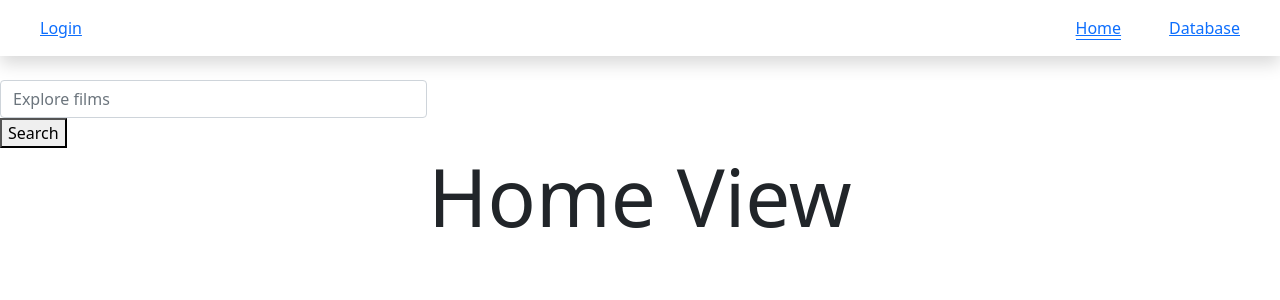
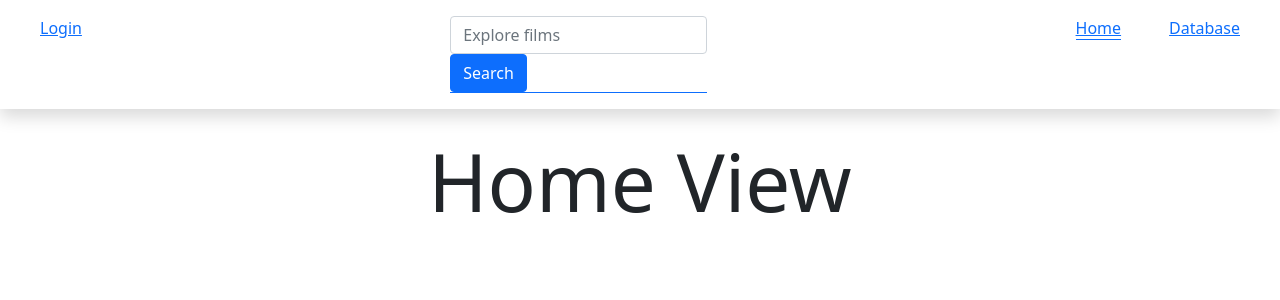
Before and after one commit to ColinPatrick/final_project, a React app: page / in a window 1280 px wide. Shown: the top 300 px of the page. Built offline with nearby package versions, Linux system fonts and the light colour scheme.

Commit message:
errors fixed

```diff
--- a/package.json
+++ b/package.json
@@ -55,6 +55,7 @@
     "react-accessible-dropdown-menu-hook": "^2.2.0",
     "react-dom": "^17.0.1",
     "react-dropdown-now": "^5.0.0",
+    "react-live-search": "^1.0.2",
     "react-router": "^5.2.0",
     "react-router-dom": "^5.2.0",
     "react-select": "^4.3.0",
--- a/src/client/App.tsx
+++ b/src/client/App.tsx
@@ -25,7 +25,6 @@ const App: React.FC<AppProps> = props => {
         <BrowserRouter>
 		<Nav
 		loggedIn = {loggedUser} />
-		<SearchBar />
 			<Switch>
 				<Route exact path='/'>
 					<Home />
@@ -43,7 +42,7 @@ const App: React.FC<AppProps> = props => {
 				<Route exact path='/film/:filmid'>
 					<FilmDeets />
 				</Route>
-				<Route exact path={`/:searchTerm`}>
+				<Route exact path={`/search/:searchTerm`}>
 					<SearchResults />
 				</Route>
 				<Route exact path='/profile/:userid'>
--- a/src/client/components/Nav.tsx
+++ b/src/client/components/Nav.tsx
@@ -1,6 +1,8 @@
 import * as React from 'react';
 import { NavLink } from 'react-router-dom';
 import { User } from '../utils/api';
+import SearchBar from "./SearchBar";
+import SearchResults from "./SearchResults";
 
 //Nav FC renders a navbar at the top of the page that allows user to switch between 'Home' and 'Compose' page views
 const Nav: React.FC<NavProps> = props => {
@@ -21,6 +23,9 @@ const Nav: React.FC<NavProps> = props => {
             <div className="float-left">
                 <NavLink className="font-weight-light mx-4" activeClassName="border-bottom border-primary font-weight-bold" to="/login">{loginLink}</NavLink>
             </div>
+            <div>
+                <SearchBar />
+            </div>
             <div className="">
                 <NavLink className="font-weight-light mx-4" activeClassName="border-bottom border-primary font-weight-bold" exact to="/">Home</NavLink>
                 <NavLink className="font-weight-light mx-4" activeClassName="border-bottom border-primary font-weight-bold" exact to="/filmdb">Database</NavLink>
--- a/src/client/components/SearchBar.tsx
+++ b/src/client/components/SearchBar.tsx
@@ -1,31 +1,103 @@
 import React, { useState } from "react";
-import { BrowserRouter as Router, Switch, Link, Route, useHistory } from "react-router-dom";
+import {
+  BrowserRouter as Router,
+  Switch,
+  Link,
+  Route,
+  useHistory,
+} from "react-router-dom";
 
 // import './SearchBarStyles.css'
 
 const SearchBar = () => {
   const [searchTerm, setSearchTerm] = useState("");
   const history = useHistory();
-  const handleHistory = () => {
-    history.push('/')
-  }
+
+  // const handleHistory = () => {
+  //   history.push('/search')
+  // }
+
+  // const handleSumbit = e => {
+  //   e.preventDefault();
+  // }
 
   return (
-    <div id="search-bar" className="col col-sm-4">
+    <div
+      id="search-bar"
+      className="font-weight-light mx-4 border-bottom border-primary font-weight-bold"
+    >
       <input
         className="form-control"
         value={searchTerm}
         onChange={(e) => setSearchTerm(e.target.value)}
+        onKeyPress={e => {e.key === "Enter" ? history.push(`/search/${searchTerm}`) : null}}
         placeholder="Explore films"
       />
-      <Link to={`/${searchTerm}`}>
-        <button onClick={handleHistory}>Search</button>
+      <Link to={`/search/${searchTerm}`}>
+        <button type="button" className="btn btn-primary align-center">
+          Search
+        </button>
       </Link>
     </div>
   );
 };
 
 export default SearchBar;
+
+// const SearchBar = () => {
+//   const [searchTerm, setSearchTerm] = useState("");
+//   const history = useHistory();
+//   const [autocomplete, setAutocomplete] = useState([]);
+//   const handleHistory = () => {
+//     setSearchTerm("");
+//     history.push("/");
+//   };
+
+//   const getMovies = async () => {
+//     const fetchData = await fetch(
+//       `https://api.themoviedb.org/3/search/movie?api_key=${key}&language=en-US&query=${searchTerm}&page=1&include_adult=false`
+//     ).then((res) => res.json().then((res) => setAutocomplete(res)));
+//     console.log(fetchData);
+//   };y
+
+//   const key = `14257b7461dc5f7e2f6cf229f055bf83`;
+//   return (
+//     <div
+//       id="search-bar"
+//       className="font-weight-light mx-4 border-bottom border-primary font-weight-bold"
+//     >
+//       <ReactLiveSearch
+//         className="form-control form-control-md"
+//         value={searchTerm}
+//         // onChange={(e) => setSearchTerm(e.target.value)}
+//         placeholder="Explore films"
+//         data={["one", "two", ]}
+//       />
+
+//       <Link to={`/${searchTerm}`}>
+//         <button
+//           type="submit"
+//           className="btn btn-primary"
+//           onChange={handleHistory}
+//         >
+//           Search
+//         </button>
+//       </Link>
+//     </div>
+//   );
+// };
+
+// export default SearchBar;
+
+{
+  /* <input
+        className="form-control form-control-md"
+        value={searchTerm}
+        onChange={(e) => setSearchTerm(e.target.value)}
+        placeholder="Explore films"
+      /> */
+}
+
 //history.push
 // const Search = (props) => {
 //     const [searchValue, setSearchValue] = useState("");
--- a/src/client/components/SearchResults.tsx
+++ b/src/client/components/SearchResults.tsx
@@ -1,9 +1,11 @@
 import React, { useEffect, useState } from "react";
 import { useParams, Link } from "react-router-dom";
+import SearchBar from "./SearchBar";
+import ReactLiveSearch from 'react-live-search';
 
 const SearchResults = () => {
   const [results, setResults] = useState([]);
-  const { searchTerm } = useParams();
+  const { searchTerm } = useParams<ParamsProps>();
   // const key = process.env.REACT_APP_Movie_DB_API_Key;
   const key = `14257b7461dc5f7e2f6cf229f055bf83`;
 
@@ -20,20 +22,50 @@ const SearchResults = () => {
   }, [searchTerm]);
 
   return (
-    <div className="card text-white bg-dark mb-3" style={{ maxWidth: "18rem" }}>
-      <h1 id="search-result-text">Search Results: </h1>
-      {results.map((result, index) => <Link key={index} className="h1" to={`/film/${result.id}`}>{result.title}</Link>)}
+    <>
+    <div className="col-md text-grey bg-light mb-3" style={{ maxWidth: "18rem" }}>
+      <h1 id="text-center search-result-text">Search Results: </h1>
+
       </div>
+      <div className='d-flex flex-row flex-wrap justify-content-center'>
+      {results.map((result, index) => (
+        <div key={index} className="card m-3 movieCard">
+        <div className="card-body">
+          <Link className="h2"  to={`/film/${result.id}`}>
+          <h2 className="card-title">{result.title}</h2> </Link>
+          <img className="img-top" src={`https://image.tmdb.org/t/p/w92/${result.poster_path}`} alt="image cap" />
+        </div>
+      </div>
+        // <div style={{ maxWidth: "18rem" }}>
+        //   <img className="img-top" src={`https://image.tmdb.org/t/p/w92/${result.poster_path}`} alt="image cap" />
+        //   <div className="body">
+        //     {/* <h5 className="card-title">Card title</h5> */}
+        //     <Link className="h2" key={index} to={`/film/${result.id}`}>
+        //       {result.title}
+        //     </Link>
+        //     {/* <p className="card-text">
+        //       {/* {result.overview} </p> */}
+
+        //   </div>
+        // </div>
+        ))}
+      </div>
+</>
   );
 };
-{/* <>
+{
+  /* <>
       <h1 id="search-result-text">Search Results: </h1>
       {results.map(result => <Link className="h1" to={`/film/${result.id}`}>{result.title}</Link>)}
-    </> */}
+    </> */
+}
 //history.push
 
 export default SearchResults;
 
+interface ParamsProps {
+  searchTerm: string;
+}
 interface SearchResults {
   searchTerm: string;
 }
```
Also changed, not shown: 1 other file (tests, documents, lock files or other folders).
